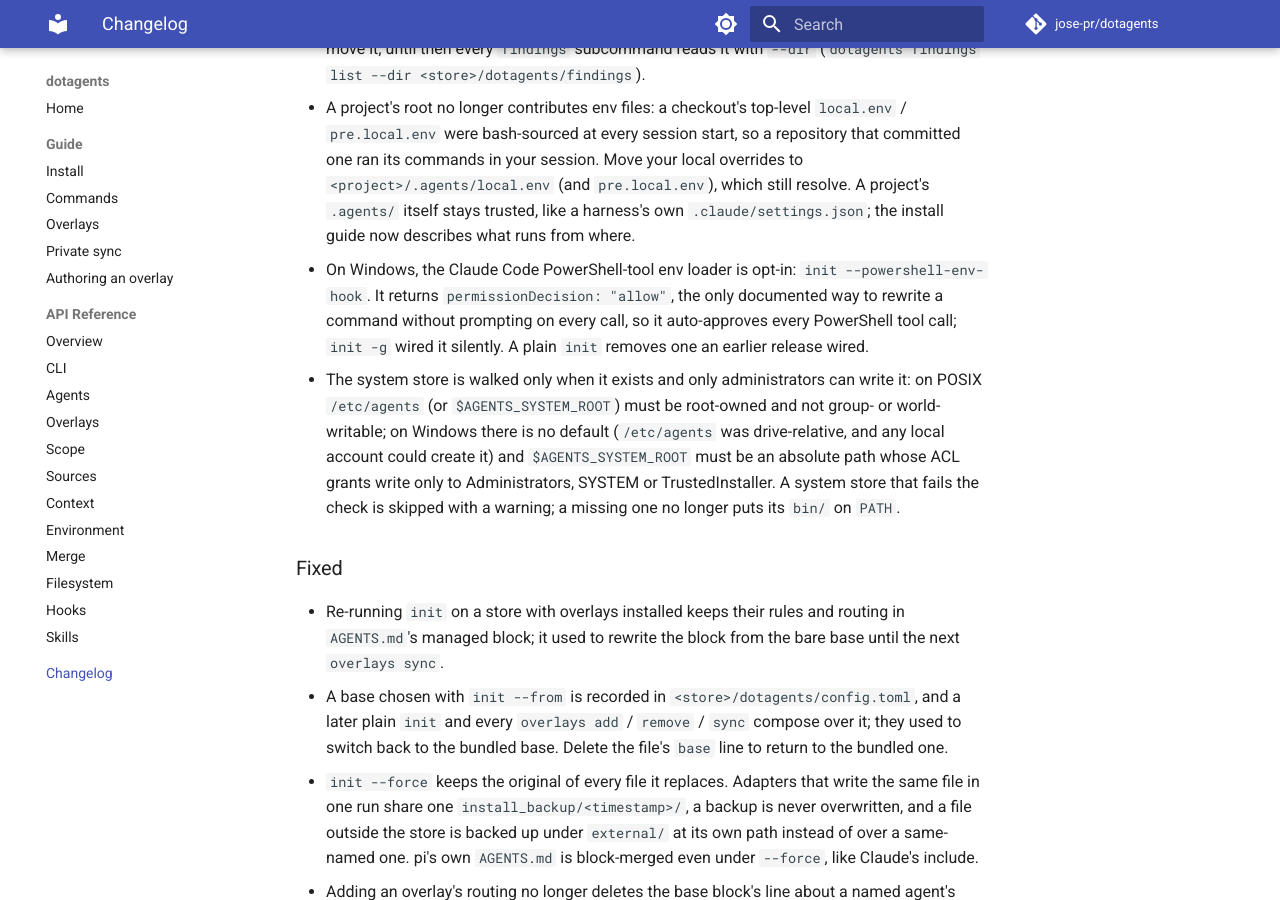
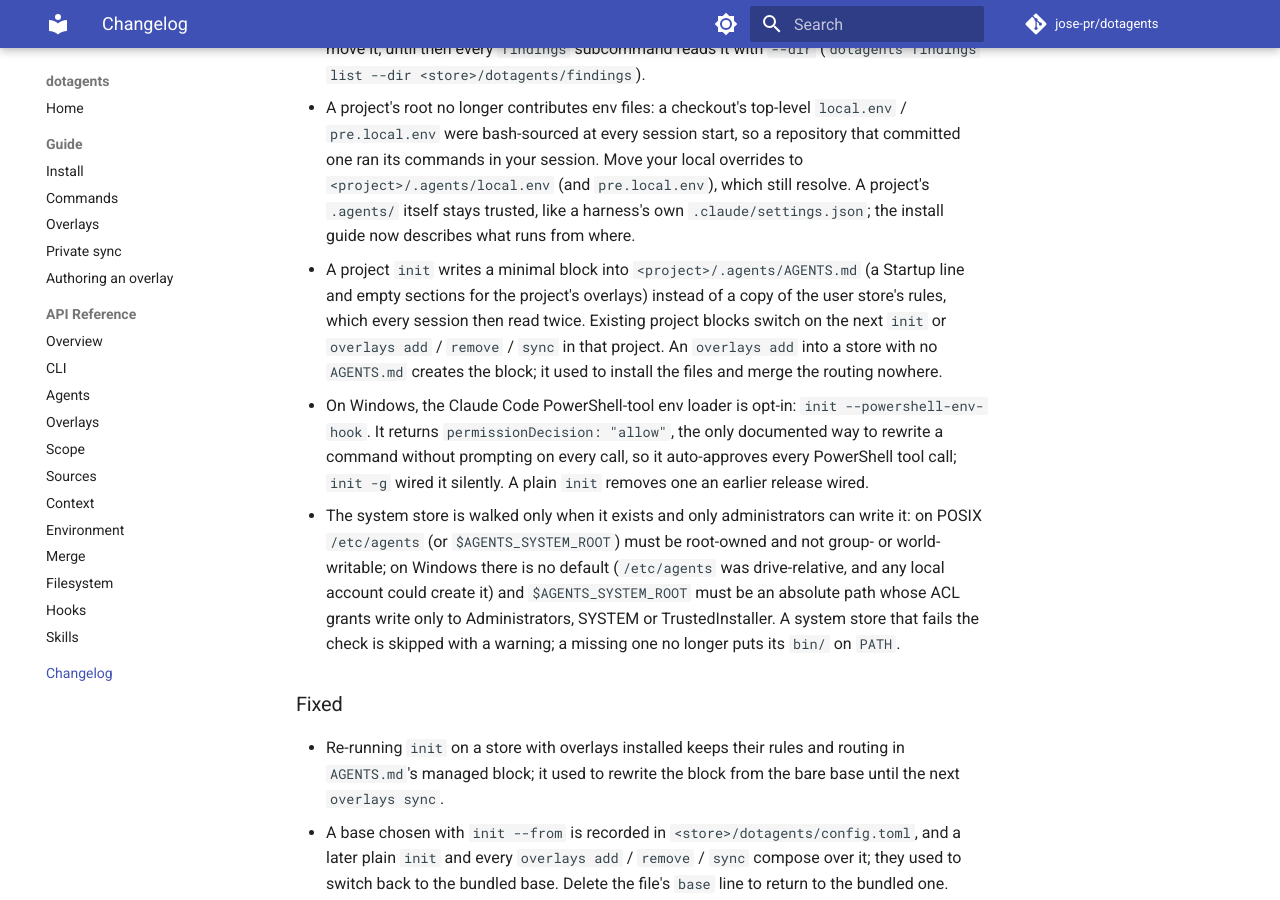
Before and after one commit to jose-pr/dotagents, an MkDocs documentation site: the page built from docs/changelog.md, in a window 1280 px wide and 900 px high, scrolled down 1035 px. Built offline with MkDocs 1.6.1 and Material for MkDocs 9.7.7, drawn with Linux system fonts in a browser that asks for light colours; comment, search, counter and statistics services are not loaded.

Commit message:
docs: the project block

```diff
--- a/CHANGELOG.md
+++ b/CHANGELOG.md
@@ -45,6 +45,12 @@ and this project adheres to [Semantic Versioning](https://semver.org/).
   still resolve. A project's `.agents/` itself stays trusted, like a
   harness's own `.claude/settings.json`; the install guide now describes what
   runs from where.
+- A project `init` writes a minimal block into `<project>/.agents/AGENTS.md`
+  (a Startup line and empty sections for the project's overlays) instead of a
+  copy of the user store's rules, which every session then read twice. Existing
+  project blocks switch on the next `init` or `overlays add` / `remove` /
+  `sync` in that project. An `overlays add` into a store with no `AGENTS.md`
+  creates the block; it used to install the files and merge the routing nowhere.
 - On Windows, the Claude Code PowerShell-tool env loader is opt-in: `init
   --powershell-env-hook`. It returns `permissionDecision: "allow"`, the only
   documented way to rewrite a command without prompting on every call, so it
```
Also changed, not shown: docs/guide/install.md (+3 -1 lines).
